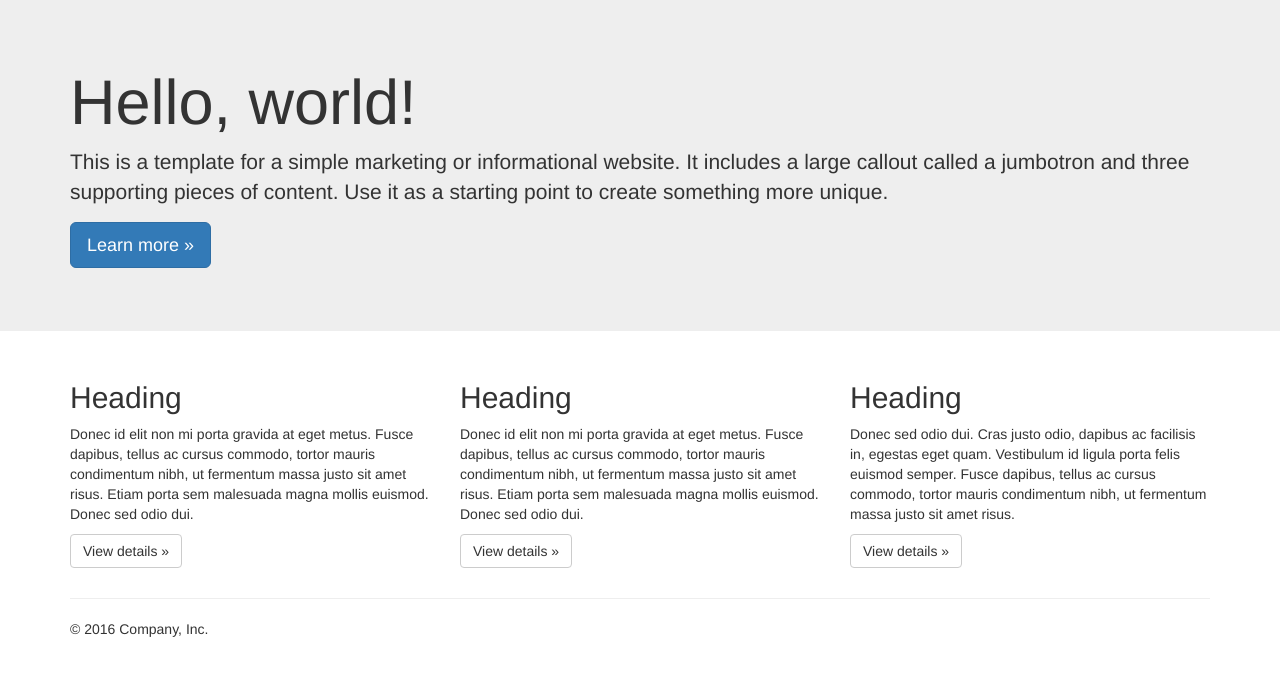
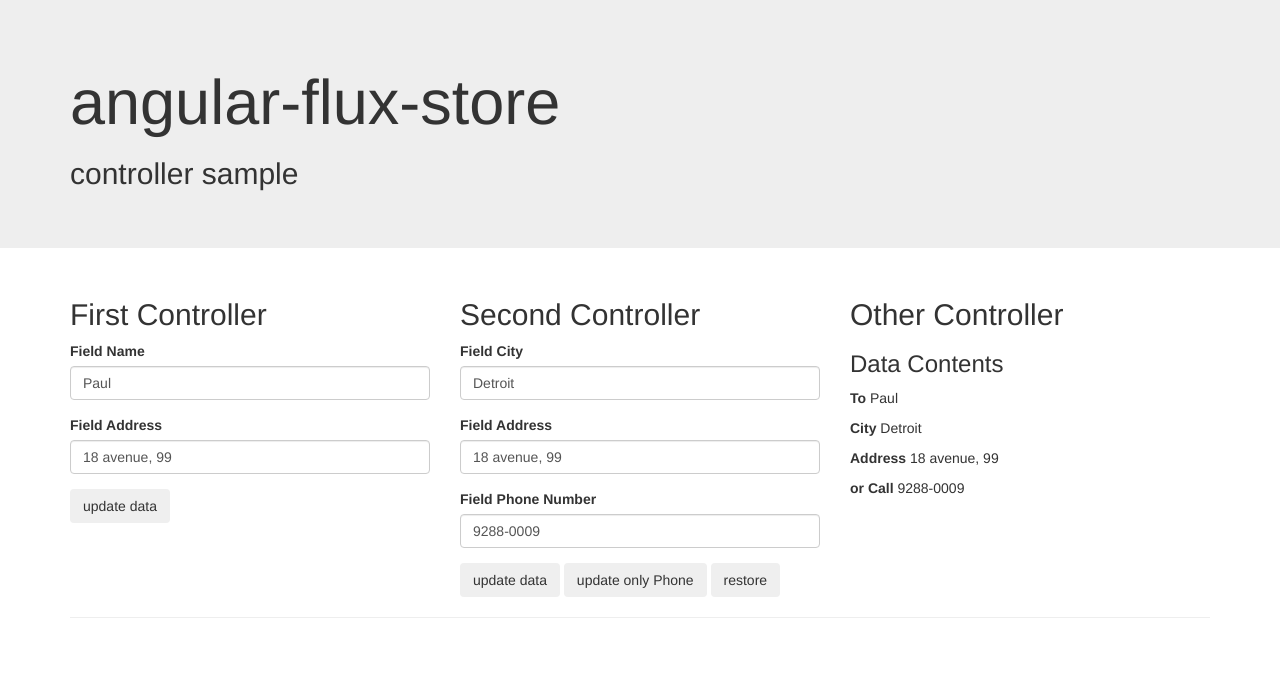
Before and after one commit to joaozitopolo/angular-flux-store, a website: page root/controllerSample/index.html in a window 1280 px wide. Drawn offline with Linux system fonts and the light colour scheme.

```diff
--- a/root/controllerSample/controllerSample.js
+++ b/root/controllerSample/controllerSample.js
@@ -3,3 +3,33 @@
  * To change this template file, choose Tools | Templates
  * and open the template in the editor.
  */
+
+(function(angular) {
+
+	var module = angular.module('app', ['fStore']);
+
+	module.controller('firstController', [ 'fStore', firstController ]);
+	module.controller('secondController', [ 'fStore', secondController ]);
+	module.controller('otherController', [ 'fStore', otherController ]);
+
+	function firstController(fStore) {
+		var self = this;
+		fStore.subscribe(function(data) { self.data = data; });
+		self.updateData = function() { fStore.update(self.data); };
+		self.init = function() { fStore.update({ name: 'Paul', address: '18 avenue, 99', city: 'Detroit', phone: '9288-0009' }); };
+	}
+
+	function secondController(fStore) {
+		var self = this;
+		fStore.subscribe(function(data) { self.data = data; });
+		self.update = function() { fStore.update(self.data); };
+		self.updatePhone = function() { fStore.update({ phone: self.data.phone }); };
+		self.restore = function() { self.data = fStore.get(); };
+	}
+
+	function otherController(fStore) {
+		var self = this;
+		fStore.subscribe(function(data) { self.data = data; });
+	}
+
+})(angular);
--- a/root/controllerSample/index.html
+++ b/root/controllerSample/index.html
@@ -4,47 +4,80 @@
 To change this template file, choose Tools | Templates
 and open the template in the editor.
 -->
-<html>
+<html ng-app="app">
 	<head>
 		<title>TODO supply a title</title>
 		<meta charset="UTF-8">
 		<meta name="viewport" content="width=device-width, initial-scale=1.0">
 		<link href="../lib/bootstrap.min-3.3.7.css" rel="stylesheet" type="text/css"/>
 	</head>
-	<body>
+	<body ng-cloak>
 		<div class="jumbotron">
 			<div class="container">
-				<h1>Hello, world!</h1>
-				<p>This is a template for a simple marketing or informational website. It includes a large callout called a jumbotron and three supporting pieces of content. Use it as a starting point to create something more unique.</p>
-				<p><a class="btn btn-primary btn-lg" href="#" role="button">Learn more &raquo;</a></p>
+				<h1>angular-flux-store</h1>
+				<h2>controller sample</h2>
 			</div>
 		</div>
 
 		<div class="container">
 			<!-- Example row of columns -->
 			<div class="row">
-				<div class="col-md-4">
-					<h2>Heading</h2>
-					<p>Donec id elit non mi porta gravida at eget metus. Fusce dapibus, tellus ac cursus commodo, tortor mauris condimentum nibh, ut fermentum massa justo sit amet risus. Etiam porta sem malesuada magna mollis euismod. Donec sed odio dui. </p>
-					<p><a class="btn btn-default" href="#" role="button">View details &raquo;</a></p>
+
+				<div class="col-md-4" ng-controller="firstController as c1" ng-init="c1.init()">
+					<h2>First Controller</h2>
+					<div>
+						<div class="form-group">
+							<label>Field Name</label>
+							<input type="text" class="form-control" ng-model="c1.data.name"/>
+						</div>
+						<div class="form-group">
+							<label>Field Address</label>
+							<input type="text" class="form-control" ng-model="c1.data.address"/>
+						</div>
+						<div class="btn-block">
+							<button ng-click="c1.updateData()" class="btn">update data</button>
+						</div>
+					</div>
 				</div>
-				<div class="col-md-4">
-					<h2>Heading</h2>
-					<p>Donec id elit non mi porta gravida at eget metus. Fusce dapibus, tellus ac cursus commodo, tortor mauris condimentum nibh, ut fermentum massa justo sit amet risus. Etiam porta sem malesuada magna mollis euismod. Donec sed odio dui. </p>
-					<p><a class="btn btn-default" href="#" role="button">View details &raquo;</a></p>
+
+				<div class="col-md-4" ng-controller="secondController as c2">
+					<h2>Second Controller</h2>
+					<div>
+						<div class="form-group">
+							<label>Field City</label>
+							<input type="text" class="form-control" ng-model="c2.data.city"/>
+						</div>
+						<div class="form-group">
+							<label>Field Address</label>
+							<input type="text" class="form-control" ng-model="c2.data.address"/>
+						</div>
+						<div class="form-group">
+							<label>Field Phone Number</label>
+							<input type="text" class="form-control" ng-model="c2.data.phone"/>
+						</div>
+						<div class="btn-block">
+							<button ng-click="c2.update()" class="btn">update data</button>
+							<button ng-click="c2.updatePhone()" class="btn">update only Phone</button>
+							<button ng-click="c2.restore()" class="btn">restore</button>
+						</div>
+					</div>
 				</div>
-				<div class="col-md-4">
-					<h2>Heading</h2>
-					<p>Donec sed odio dui. Cras justo odio, dapibus ac facilisis in, egestas eget quam. Vestibulum id ligula porta felis euismod semper. Fusce dapibus, tellus ac cursus commodo, tortor mauris condimentum nibh, ut fermentum massa justo sit amet risus.</p>
-					<p><a class="btn btn-default" href="#" role="button">View details &raquo;</a></p>
+
+				<div class="col-md-4" ng-controller="otherController as c3">
+					<h2>Other Controller</h2>
+					<h3>Data Contents</h3>
+					<p><b>To</b> {{ c3.data.name }}</p>
+					<p><b>City</b> {{ c3.data.city }}</p>
+					<p><b>Address</b> {{ c3.data.address }}</p>
+					<p><b>or Call</b> {{ c3.data.phone }}</p>
 				</div>
+
 			</div>
 			<hr>
-			<footer>
-				<p>&copy; 2016 Company, Inc.</p>
-			</footer>
 		</div>
 
 		<script src="../lib/angular.min-1.5.8.js" type="text/javascript"></script>
+		<script src="../lib/fStore-0.1.0.js" type="text/javascript"></script>
+		<script src="controllerSample.js" type="text/javascript"></script>
 	</body>
 </html>
--- a/root/lib/storeService-0.1.0.js
+++ b/root/lib/fStore-0.1.0.js
@@ -2,7 +2,7 @@
 
 (function(angular) {
 
-	var module = angular.module('fStoreService', []);
+	var module = angular.module('fStore', []);
 
 	module.service('fStore', fStore);
     module.controller('fStoreController', ['fStore', fStoreBasicController]);
--- a/src/storeService-0.1.0.js
+++ b/src/fStore-0.1.0.js
@@ -2,7 +2,7 @@
 
 (function(angular) {
 
-	var module = angular.module('fStoreService', []);
+	var module = angular.module('fStore', []);
 
 	module.service('fStore', fStore);
     module.controller('fStoreController', ['fStore', fStoreBasicController]);
```
